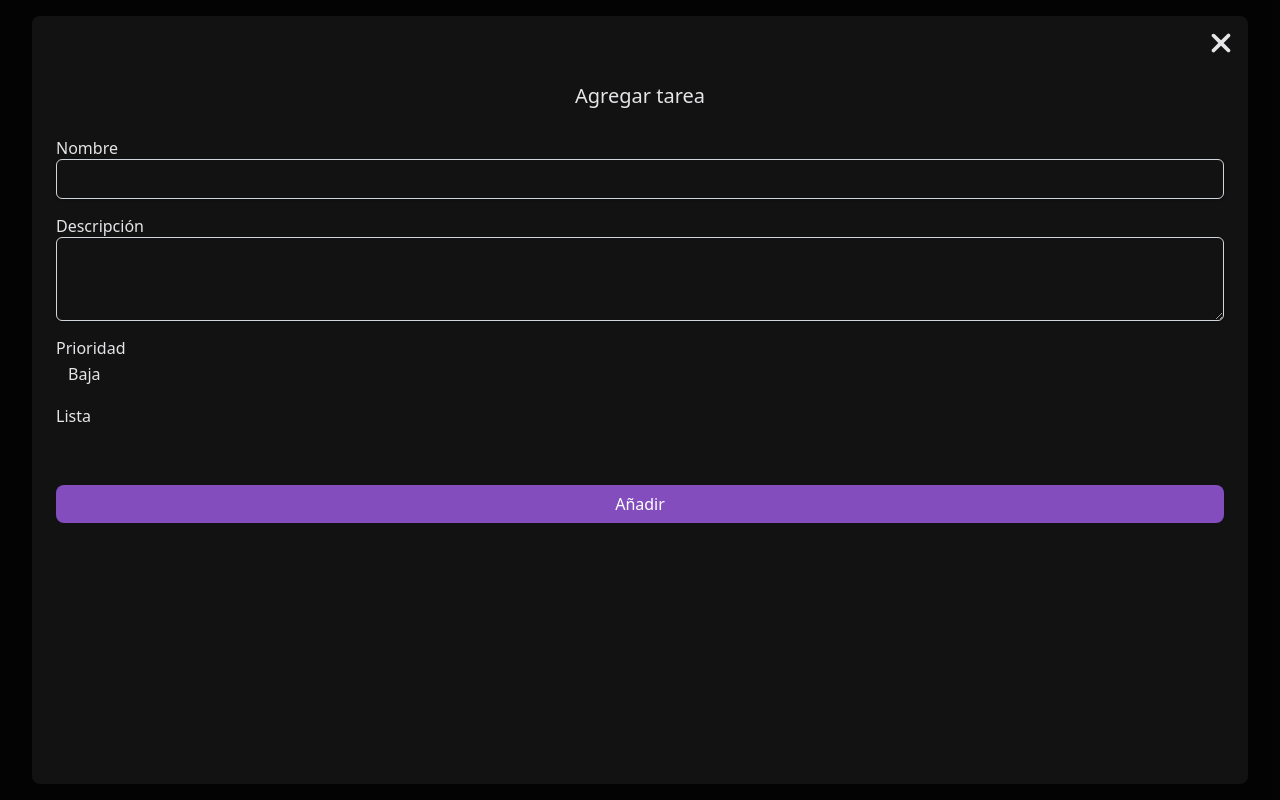
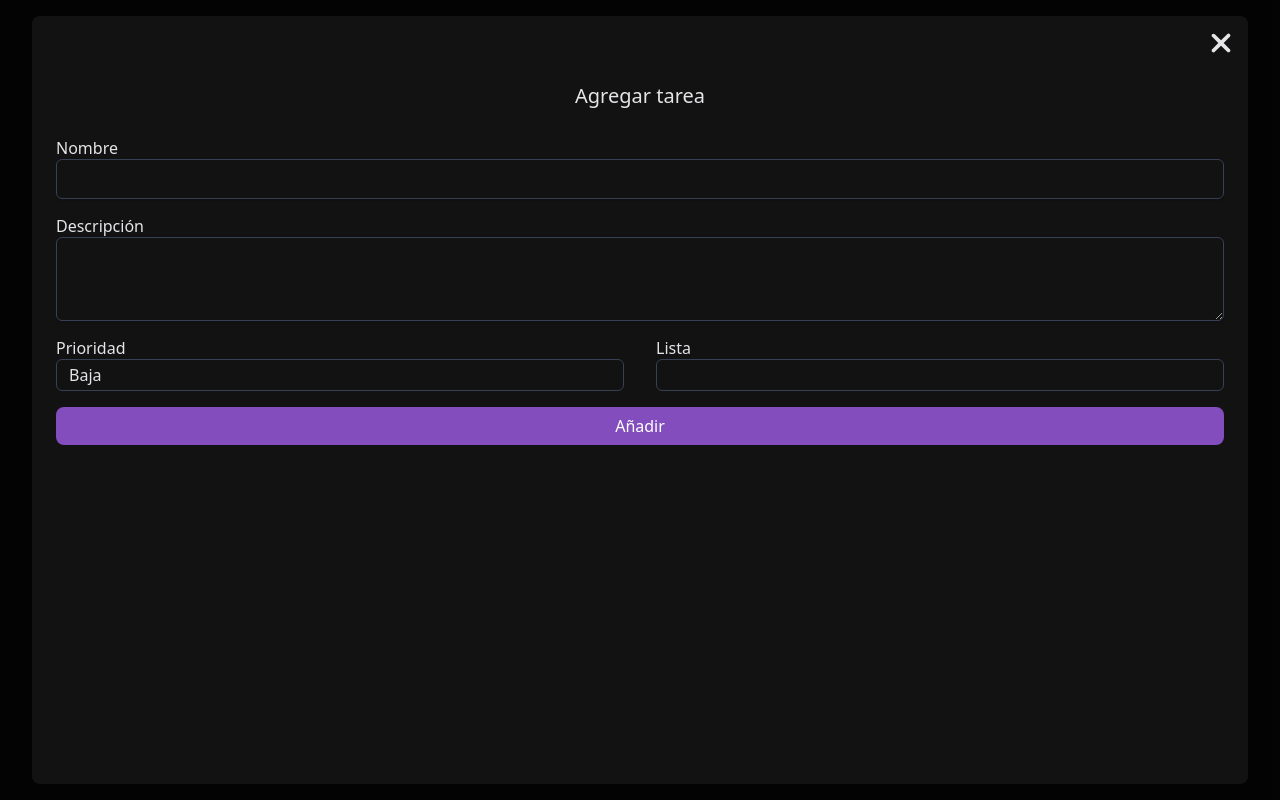
Before and after one commit to aitorlevi/crud-todo-tasks, a React (Vite) app: page / in a window 1280 px wide. Both pictures are taken after a click on the button "Crear tarea". Built offline with nearby package versions, Linux system fonts and the light colour scheme.

Commit message:
feat: implement task context for state management; add update task functionality; refactor task creation and rendering components

```diff
--- a/src/App.jsx
+++ b/src/App.jsx
@@ -6,7 +6,7 @@ import Modal from "./components/Modal";
 import CreateTaskList from "./components/CreateTaskList";
 import TaskList from "./components/TaskList";
 import Button from "./components/Button";
-import { STATUS } from "./utils/constants";
+import TaskContext from "./contexts/TaskContext";
 
 function generateId() {
   return new Date().getTime();
@@ -45,25 +45,66 @@ function App() {
     const taskListIndex = taskLists.findIndex(
       (list) => list.id === newTask.list,
     );
-    const newTaskList = { ...taskLists[taskListIndex] };
+    const taskList = { ...taskLists[taskListIndex] };
     newTask.id = generateId();
-    newTask.order = newTaskList.length;
+    newTask.order = taskList.length;
     newTask.date = new Date().toISOString();
     newTask.status = "pending";
-    newTaskList.tasks.push(newTask);
+    taskList.tasks.push(newTask);
     setTaskLists((a) => [
       ...a.slice(0, taskListIndex),
-      newTaskList,
+      taskList,
       ...a.slice(taskListIndex + 1),
     ]);
     closeModal();
   }
 
+  // TODO No funciona bien
+  function updateTask(updatedTask) {
+    let taskListId;
+    for (let list of taskLists) {
+      if (list.tasks.find((task) => task.id === updatedTask.id)) return list.id;
+    }
+    const taskListIndex = taskLists.findIndex(
+      (list) => list.id === updatedTask.list,
+    );
+    const taskList = { ...taskLists[taskListIndex] };
+    const taskIndex = taskList.tasks.findIndex(
+      (task) => task.id === updateTask.id,
+    );
+    if (taskListId === updatedTask.list) {
+      taskList.tasks[taskIndex] = updatedTask;
+      setTaskLists((a) => [
+        ...a.slice(0, taskListIndex),
+        taskList,
+        ...a.slice(taskListIndex + 1),
+      ]);
+    } else {
+      taskList.tasks.splice(taskIndex, 1);
+      setTaskLists((a) => [
+        ...a.slice(0, taskListIndex),
+        taskList,
+        ...a.slice(taskListIndex + 1),
+      ]);
+      const newTaskListIndex = taskLists.findIndex(
+        (list) => list.id === updateTask.list,
+      );
+      const newTaskList = { ...taskLists[newTaskListIndex] };
+      newTaskList.tasks.push(updateTask);
+      setTaskLists((a) => [
+        ...a.slice(0, taskListIndex),
+        newTaskList,
+        ...a.slice(taskListIndex + 1),
+      ]);
+    }
+    closeModal();
+  }
+
   return (
-    <>
-      <header className="flex w-full flex-col items-center justify-center">
-        <h1 className="my-8 text-5xl">Task Manager</h1>
-        <div className="flex gap-4">
+    <TaskContext.Provider value={{ taskLists, updateTask }}>
+      <header className="bg-background-main sticky top-0 z-10 flex w-full flex-col items-center justify-center px-8 pb-4">
+        <h1 className="my-5 text-center text-5xl">Task Manager</h1>
+        <div className="flex flex-wrap justify-center gap-4">
           <Button
             children="Crear tarea"
             type="button"
@@ -84,7 +125,7 @@ function App() {
         )}
       </main>
       {contentModal && <Modal onClose={closeModal}>{renderForm()}</Modal>}
-    </>
+    </TaskContext.Provider>
   );
 }
 
--- a/src/components/Button.jsx
+++ b/src/components/Button.jsx
@@ -3,7 +3,7 @@ import React from "react";
 export default function Button({ children, type = "submit", onClick = null }) {
   return (
     <button
-      className="bg-primary-600 hover:bg-primary-700 mt-3 rounded-lg px-5 py-2 text-white"
+      className="bg-primary-600 hover:bg-primary-700 rounded-lg px-5 py-2 text-white"
       type={type}
       onClick={onClick}
     >
--- a/src/components/CreateTask.jsx
+++ b/src/components/CreateTask.jsx
@@ -1,49 +1,12 @@
 import React from "react";
-import { PRIORITIES } from "../utils/constants";
-import Button from "./Button";
-import LabelInput from "./LabelInput";
+import TaskForm from "./TaskForm";
 
 export default function CreateTask({ taskLists, onCreateTask }) {
-  function onSubmit(formData) {
-    const formJson = Object.fromEntries(formData.entries());
-    if (formJson.list) formJson.list = Number(formJson.list);
-    onCreateTask(formJson);
-  }
-
   return (
-    <form className="text-md flex flex-col gap-4" action={onSubmit}>
-      <h3 className="mb-3 self-center">Agregar tarea</h3>
-      <LabelInput label="Nombre" name="title" />
-      <LabelInput label="Descripción" name="description" isTextarea />
-      <label className="flex flex-col">
-        Prioridad
-        <select
-          className="bg-background-main focus:outline-accent-600 w-full appearance-none rounded-md p-3 py-1 focus:outline-2 focus:-outline-offset-2"
-          name="priority"
-          required
-        >
-          {PRIORITIES.map((priority) => (
-            <option key={priority.id} value={priority.id}>
-              {priority.value}
-            </option>
-          ))}
-        </select>
-      </label>
-      <label className="flex flex-col">
-        Lista
-        <select
-          className="bg-background-main focus:outline-accent-600 w-full appearance-none rounded-md p-3 py-1 select-none focus:text-white focus:outline-2 focus:-outline-offset-2"
-          name="list"
-          required
-        >
-          {taskLists?.map((taskList) => (
-            <option key={taskList.id} value={taskList.id}>
-              {taskList.title}
-            </option>
-          ))}
-        </select>
-      </label>
-      <Button children="Añadir" />
-    </form>
+    <TaskForm
+      taskLists={taskLists}
+      onSubmit={onCreateTask}
+      submitLabel="Añadir"
+    />
   );
 }
--- a/src/components/LabelInput.jsx
+++ b/src/components/LabelInput.jsx
@@ -3,6 +3,7 @@ import React from "react";
 export default function LabelInput({
   label,
   name,
+  defaultValue = "",
   type = "text",
   required = true,
   isTextarea = false,
@@ -12,15 +13,17 @@ export default function LabelInput({
       {label}
       {!isTextarea ? (
         <input
-          className="focus:border-accent-600 focus:outline-accent-600 block w-full rounded-md border border-gray-300 px-3 py-2 placeholder-gray-400 shadow-sm focus:outline"
+          className="focus:border-accent-600 focus:outline-accent-600 block w-full rounded-md border border-gray-700 px-3 py-2 placeholder-gray-400 shadow-sm focus:outline"
           name={name}
           type={type}
+          defaultValue={defaultValue}
           required={required}
         />
       ) : (
         <textarea
-          className="focus:border-accent-600 focus:outline-accent-600 block w-full rounded-md border border-gray-300 px-3 py-2 placeholder-gray-400 shadow-sm focus:outline"
+          className="focus:border-accent-600 focus:outline-accent-600 block w-full rounded-md border border-gray-700 px-3 py-2 placeholder-gray-400 shadow-sm focus:outline"
           name={name}
+          defaultValue={defaultValue}
           required={required}
           rows="3"
         ></textarea>
--- a/src/components/Modal.jsx
+++ b/src/components/Modal.jsx
@@ -3,7 +3,7 @@ import { FaXmark } from "react-icons/fa6";
 
 export default function Modal({ children, onClose }) {
   return (
-    <div className="fixed top-0 left-0 flex h-dvh w-dvw items-center justify-center bg-black/80 p-4">
+    <div className="fixed top-0 left-0 z-50 flex h-dvh w-dvw items-center justify-center bg-black/80 p-4">
       <div className="bg-background-main m-4 flex h-full w-full flex-col gap-4 rounded-lg p-6 pt-3">
         <div className="-me-3 mb-2 flex justify-end">
           <button
--- a/src/components/Task.jsx
+++ b/src/components/Task.jsx
@@ -5,17 +5,28 @@ import {
   getTaskBackground,
   getPriorityColor,
 } from "../utils/utils";
+import useModal from "../hooks/useModal";
+import Modal from "./Modal";
+import UpdateTask from "./UpdateTask";
 
 export default function Task({ data }) {
+  const { contentModal, openModal, closeModal } = useModal();
   return (
-    <article className="bg-background-surface flex min-w-4/5 flex-col gap-1 rounded-lg px-3 py-2 backdrop-grayscale">
+    <>
+      <article
+        onClick={openModal}
+        className="bg-background-surface flex min-w-4/5 flex-col gap-1 rounded-sm py-2 pr-2 pl-3 backdrop-grayscale"
+      >
         <span
           className={`${getTaskBackground(data.status)} text-background-main w-fit self-end rounded-sm px-2 py-0.5 text-end text-xs`}
         >
           {getStatus(data.status)}
         </span>
         <h4 className="">{data.title}</h4>
-      <span className="text-text-secondary mb-2">{data.description}</span>
+        <span className="text-text-secondary mb-2 flex-1">
+          {data.description}
+        </span>
+        <div className="flex flex-col gap-1">
           {data.date && (
             <span className="text-text-secondary text-xs">
               Fecha de creación:{" "}
@@ -28,6 +39,13 @@ export default function Task({ data }) {
               {getPriorities(data.priority)}
             </span>
           </span>
+        </div>
       </article>
+      {contentModal && (
+        <Modal onClose={closeModal}>
+          <UpdateTask task={data} />
+        </Modal>
+      )}
+    </>
   );
 }
--- /dev/null
+++ b/src/components/TaskForm.jsx
@@ -0,0 +1,72 @@
+import React from "react";
+import { PRIORITIES } from "../utils/constants";
+import Button from "./Button";
+import LabelInput from "./LabelInput";
+
+export default function TaskForm({
+  taskLists,
+  initialValues = {},
+  onSubmit,
+  submitLabel = "Guardar",
+}) {
+  function handleSubmit(formData) {
+    const formJson = Object.fromEntries(formData.entries());
+    if (formJson.list) formJson.list = Number(formJson.list);
+    onSubmit(formJson);
+  }
+
+  return (
+    <form
+      className="text-md flex flex-col gap-4 overflow-y-scroll"
+      action={handleSubmit}
+    >
+      <h3 className="bg-background-main sticky top-0 mb-3 self-center">
+        {submitLabel === "Añadir" ? "Agregar tarea" : "Editar tarea"}
+      </h3>
+      <LabelInput
+        label="Nombre"
+        name="title"
+        defaultValue={initialValues.title || ""}
+      />
+      <LabelInput
+        label="Descripción"
+        name="description"
+        isTextarea
+        defaultValue={initialValues.description || ""}
+      />
+      <div className="flex justify-between gap-8">
+        <label className="flex flex-1 flex-col">
+          Prioridad
+          <select
+            className="bg-background-main focus:outline-accent-600 w-full appearance-none rounded-md border border-gray-700 p-3 py-1 focus:outline-2 focus:-outline-offset-2"
+            name="priority"
+            required
+            defaultValue={initialValues.priority || PRIORITIES[0].id}
+          >
+            {PRIORITIES.map((priority) => (
+              <option key={priority.id} value={priority.id}>
+                {priority.value}
+              </option>
+            ))}
+          </select>
+        </label>
+        <label className="flex flex-1 flex-col">
+          Lista
+          <select
+            className="bg-background-main focus:outline-accent-600 w-full appearance-none rounded-md border border-gray-700 p-3 py-1 select-none focus:text-white focus:outline-2 focus:-outline-offset-2"
+            name="list"
+            required
+            defaultValue={initialValues.list || (taskLists?.[0]?.id ?? "")}
+          >
+            {taskLists?.map((taskList) => (
+              <option key={taskList.id} value={taskList.id}>
+                {taskList.title}
+              </option>
+            ))}
+          </select>
+        </label>
+      </div>
+      <Button children={submitLabel} />
+    </form>
+  );
+}
--- a/src/components/TaskList.jsx
+++ b/src/components/TaskList.jsx
@@ -9,11 +9,12 @@ export default function TaskList({ data }) {
   const { contentModal, openModal, closeModal } = useModal();
 
   return (
+    <>
       <section className="flex w-full flex-col gap-4">
         <button
           type="button"
           onClick={() => openModal("specificView")}
-        className="bg-background-surface flex w-full justify-between rounded-lg p-3"
+          className="bg-background-surface flex w-full justify-between rounded-sm p-3"
         >
           <h2>{data.title}</h2>
           <FaArrowRight />
@@ -23,11 +24,12 @@ export default function TaskList({ data }) {
             <Task key={task.id} data={task} />
           ))}
         </div>
+      </section>
       {contentModal && (
         <Modal onClose={closeModal}>
           <SpecificView data={data} />
         </Modal>
       )}
-    </section>
+    </>
   );
 }
--- /dev/null
+++ b/src/components/UpdateTask.jsx
@@ -0,0 +1,14 @@
+import React, { useContext } from "react";
+import TaskForm from "./TaskForm";
+import TaskContext from "../contexts/TaskContext";
+export default function UpdateTask({ task }) {
+  const { taskLists, updateTask } = useContext(TaskContext);
+  return (
+    <TaskForm
+      taskLists={taskLists}
+      initialValues={task}
+      onSubmit={updateTask}
+      submitLabel="Guardar"
+    />
+  );
+}
--- /dev/null
+++ b/src/contexts/TaskContext.jsx
@@ -0,0 +1,5 @@
+import { createContext } from "react";
+
+const TaskContext = createContext();
+
+export default TaskContext;
```
Lines whose indentation alone changed are shown as unchanged.
